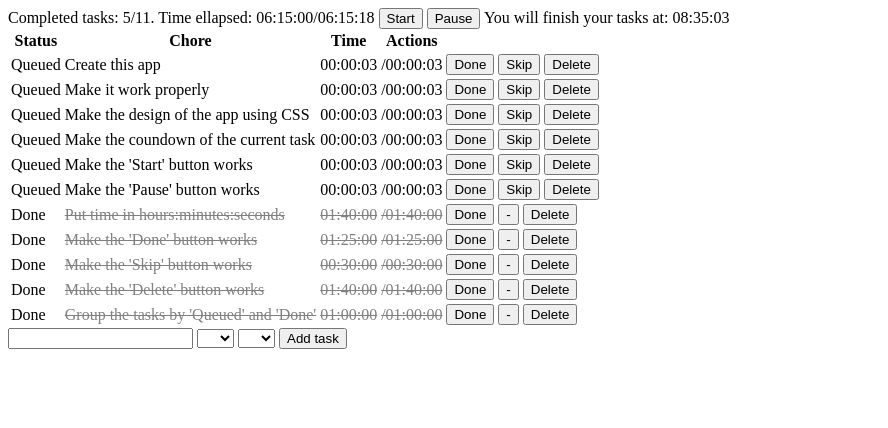
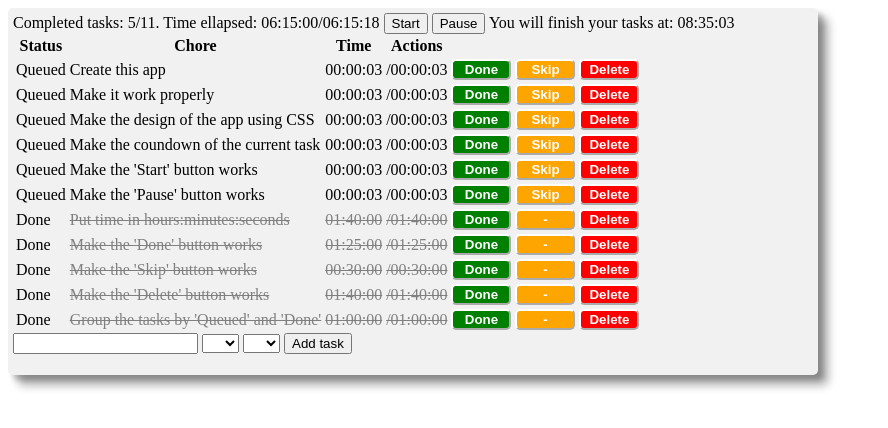
Before and after one commit to vieirads/taskcounter, a plain HTML site: page index.html in a window 1280 px wide. Shown: the whole page, without its empty margins (0-888 px from the left). Drawn offline with nearby package versions, Linux system fonts and the light colour scheme.

Commit message:
added some css to the app.

```diff
--- a/index.html
+++ b/index.html
@@ -7,7 +7,7 @@
     <link rel="stylesheet" href="style.css">
   </head>
   <body>
-    <div ng-controller="TodoListController">
+    <div id="app" ng-controller="TodoListController">
       <span>Completed tasks: {{ completedTasks() }}/{{ todoList.length }}.</span>
       <span>Time ellapsed: {{ ellapsedTaskTime | date: "HH:mm:ss" }}/{{ totalTime() | date: "HH:mm:ss" }}</span>
       <button ng-click="startTasks()">Start</button>
@@ -30,9 +30,9 @@
               <td class="done-{{todo.done}}">{{ todo.decreasingTime | date: "HH:mm:ss" }}</td>
               <td class="done-{{todo.done}}">/{{ todo.time | date: "HH:mm:ss" }}</td>
               <td>
-                <button ng-click="doneTask($index)">Done</button>
-                <button ng-click="skipTask($index)">{{ todo.btnSkip }}</button>
-                <button ng-click="delTask($index)">Delete</button>
+                <button id="btn-done" ng-click="doneTask($index)">Done</button>
+                <button id="btn-skip" ng-click="skipTask($index)">{{ todo.btnSkip }}</button>
+                <button id="btn-delete" ng-click="delTask($index)">Delete</button>
               </td>
             </tr>
           </tbody>
--- a/style.css
+++ b/style.css
@@ -1,4 +1,41 @@
 .done-true {
     text-decoration: line-through;
     color: grey;
-  }
+}
+
+#app {
+  width: 800px;
+  background-color: #f1f1f1;
+  padding: 5px;
+  border-radius: 5px;
+  box-shadow:
+    10px 10px 10px #00000055,
+    5px  5px  5px  #00000033;
+}
+
+#btn-done {
+  background-color: green;
+  color: #ffffff;
+  border-radius: 5px;
+  border-color: #ffffff;
+  font-weight: bold;
+  width: 60px;
+}
+
+#btn-skip {
+  background-color: orange;
+  color: #ffffff;
+  border-radius: 5px;
+  border-color: #ffffff;
+  font-weight: bold;
+  width: 60px;
+}
+
+#btn-delete {
+  background-color: #ff0000;
+  color: #ffffff;
+  border-radius: 5px;
+  border-color: #ffffff;
+  font-weight: bold;
+  width: 60px;
+}
```
